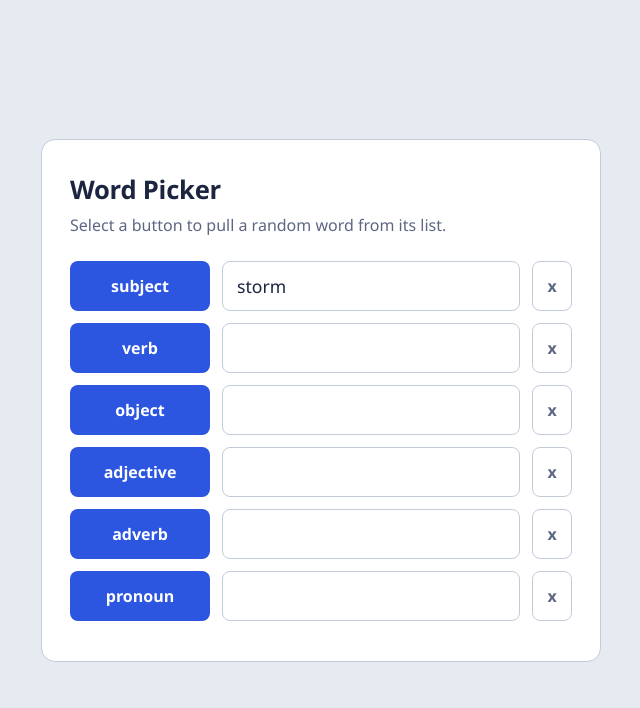
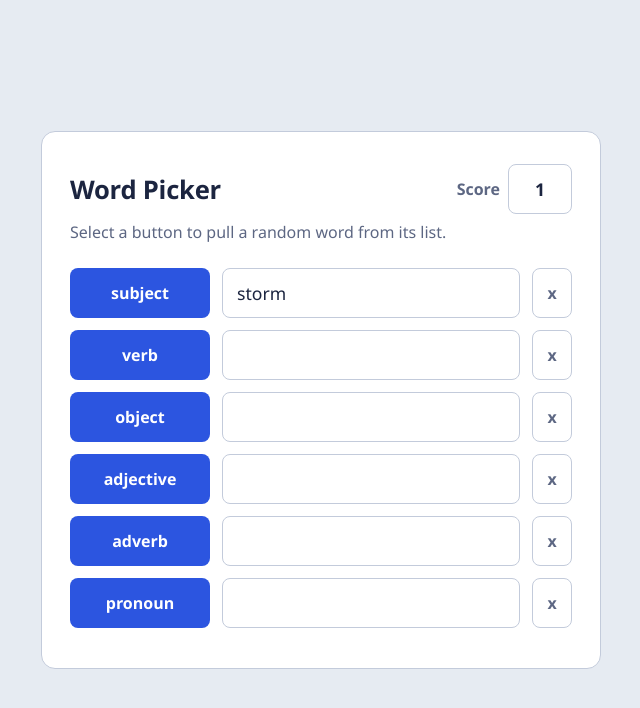
Before and after one commit to cjdavies93/sentencebuilder, a plain HTML site: page index.html in a window 1280 px wide. Both pictures are taken after a click on the button "subject". Shown: the whole page, without its empty margins (319-959 px from the left). Drawn offline with Linux system fonts and the light colour scheme.

Commit message:
Add files via upload
Added 'score' field

```diff
--- a/index.html
+++ b/index.html
@@ -47,8 +47,23 @@
     border-radius: 14px;
     padding: 32px 28px 28px;
   }
-  h1 { margin: 0 0 6px; font-size: 1.6rem; letter-spacing: -0.01em; }
-  p.intro { margin: 0 0 24px; color: var(--muted); line-height: 1.5; }
+  header {
+    display: flex;
+    align-items: center;
+    justify-content: space-between;
+    gap: 16px;
+    margin-bottom: 6px;
+  }
+  .score {
+    display: flex;
+    align-items: center;
+    gap: 8px;
+    font-weight: 600;
+    color: var(--muted);
+  }
+  .score input { width: 64px; text-align: center; font-weight: 700; color: var(--ink); }
+  h1 { margin: 0; font-size: 1.6rem; letter-spacing: -0.01em; }
+  p.intro { margin: 0 0 24px;  color: var(--muted); line-height: 1.5; }
   .row {
     display: grid;
     grid-template-columns: 140px 1fr 40px;
@@ -103,7 +118,12 @@
 </head>
 <body>
 <main>
-  <h1>Word Picker</h1>
+  <header>
+    <h1>Word Picker</h1>
+    <label class="score">Score
+      <input type="text" id="score" value="0" readonly>
+    </label>
+  </header>
   <p class="intro">Select a button to pull a random word from its list.</p>
   <div id="rows"></div>
 </main>
@@ -133,6 +153,13 @@
     return word;
   }
 
+  const scoreField = document.getElementById("score");
+  let score = 0;
+  function changeScore(delta) {
+    score += delta;
+    scoreField.value = score;
+  }
+
   const container = document.getElementById("rows");
   LISTS.forEach(name => {
     const row = document.createElement("div");
@@ -150,11 +177,17 @@
     field.setAttribute("aria-labelledby", btn.id);
     field.setAttribute("aria-live", "polite");
 
+    let counted = false; // true while this field holds a word that has been scored
+
     btn.addEventListener("click", async () => {
       field.classList.remove("error");
       try {
         const words = await getList(name);
         field.value = pick(name, words);
+        if (!counted) {
+          counted = true;
+          changeScore(1);
+        }
       } catch (err) {
         field.classList.add("error");
         field.value = "Could not load " + name + ".json – serve this page from a web server";
@@ -168,6 +201,10 @@
     clear.setAttribute("aria-label", "Clear " + name);
     clear.title = "Clear";
     clear.addEventListener("click", () => {
+      if (counted) {
+        counted = false;
+        changeScore(-1);
+      }
       field.value = "";
       field.classList.remove("error");
     });
```
